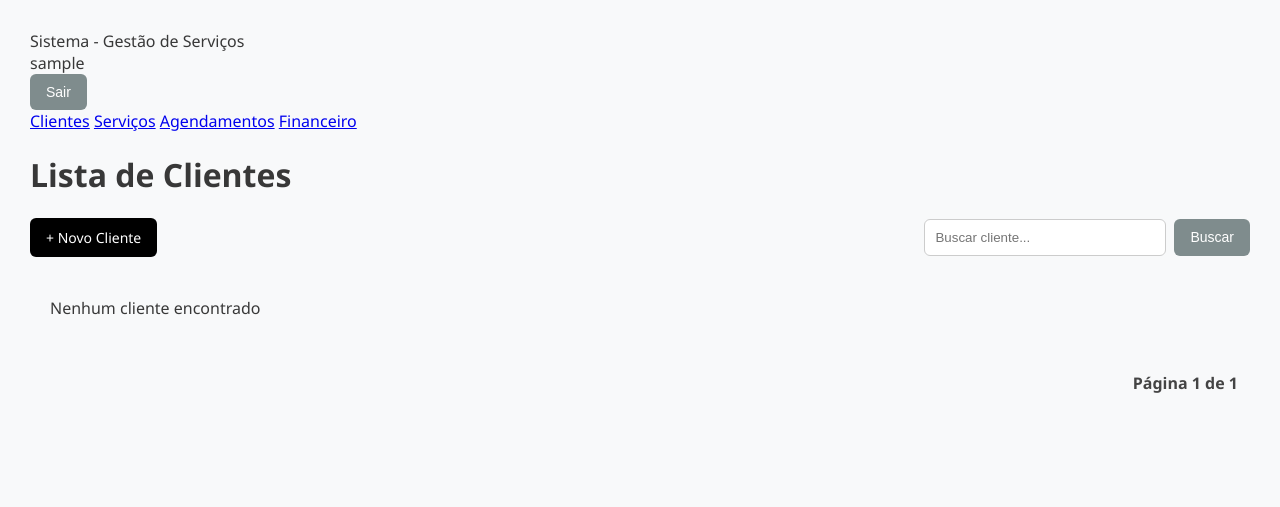
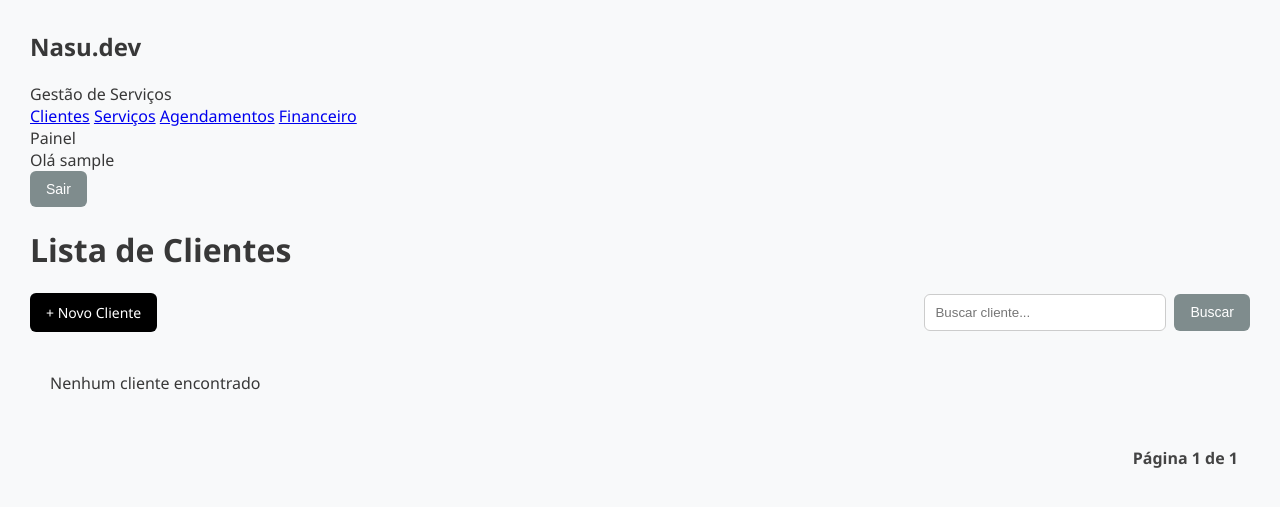
Before and after one commit to nasu-dev/sistema-gestao-servicos, a Django app: page / in a window 1280 px wide. Shown: the top 507 px of the page. Run offline with Django 5.2, Linux system fonts and the light colour scheme; the visitor is signed in with stand-in values (Sample User, id 1); data that the repository does not hold is empty.

Commit message:
refactor(layout): reestrutura o template base com header e sidebar

```diff
--- a/templates/base.html
+++ b/templates/base.html
@@ -10,27 +10,41 @@
 </head>
 
 <body>
+<div class="app-layout">
+    <!-- Sidebar -->
+    <aside class="Sidebar">
+        <div class="brand">
+            <h2>Nasu.dev</h2>
+            <span>Gestão de Serviços</span>
+        </div>
+
+        <nav class="menu">
+            <a href="{% url 'listar_clientes' %}">Clientes</a>
+            <a href="#">Serviços</a>
+            <a href="#">Agendamentos</a>
+            <a href="#">Financeiro</a>
+        </nav>
+    </aside>
+
+    <!-- Principal -->
+    <div class="main-area">
         <header class="topbar">
-    <div class="logo"> Sistema - Gestão de Serviços</div>
+            <div class="page-title">
+                {% block page_title%}Painel{% endblock %}
+            </div>
+
             <div class="usuario-area">
                 {% if user.is_authenticated %}
-            <span>{{ user.username }}</span>
-
+                    <span> Olá {{ user.username }}</span>
                     <form method="POST" action="{% url 'logout' %}">
                         {% csrf_token %}
-                <button type="submit" class="btn btn-secondary">Sair</button>
+                        <button type="submit" class="btn btn-secondary">
+                            Sair
+                        </button>
                     </form>
                 {% endif %}
             </div>
         </header>
-
-<div class="layout">
-    <aside class="sidebar">
-        <a href="{% url 'listar_clientes' %}">Clientes</a>
-        <a href="#">Serviços</a>
-        <a href="#">Agendamentos</a>
-        <a href="#">Financeiro</a>
-    </aside>
 
         <main class="conteudo">
             {% if messages %}
@@ -44,7 +58,7 @@
             {% block content %}
             {% endblock %}
         </main>
-
+    </div>
 </div>
 
 </body>
```
Lines whose indentation alone changed are shown as unchanged.
